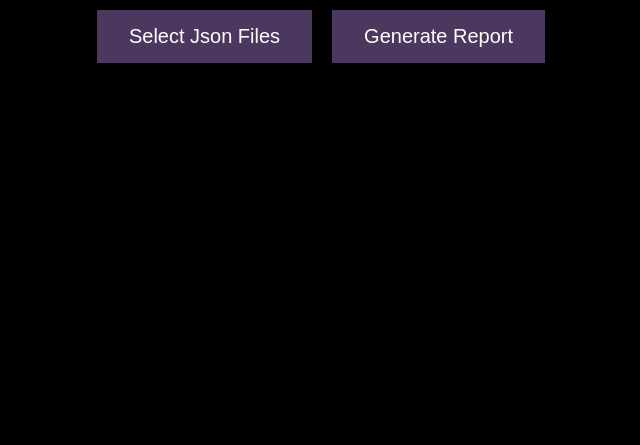
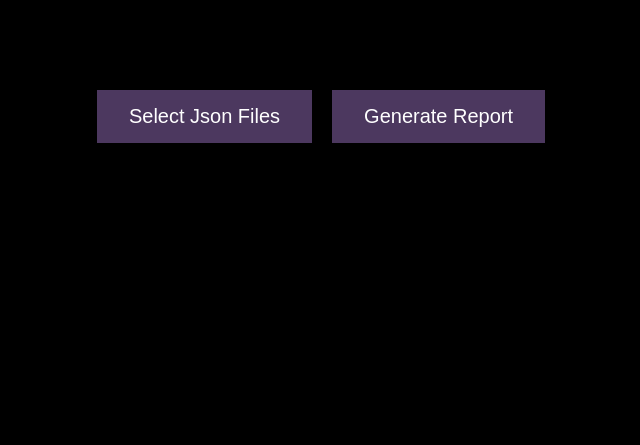
Before and after one commit to gaaiuss/VIAVI-Report-Generator, a plain HTML site: page index.html in a window 1280 px wide. Shown: the part 355-800 px from the top of the page, without its empty margins (319-959 px from the left). Drawn offline with Linux system fonts and the light colour scheme.

Commit message:
adjust content padding

```diff
--- a/assets/css/styles.css
+++ b/assets/css/styles.css
@@ -35,7 +35,7 @@ h1 {
 .main-content {
     margin: 0 auto;
     max-width: 120rem;
-    padding: 12rem var(--gap);
+    padding: 20rem var(--gap);
 }
 
 .main-bg {
```
